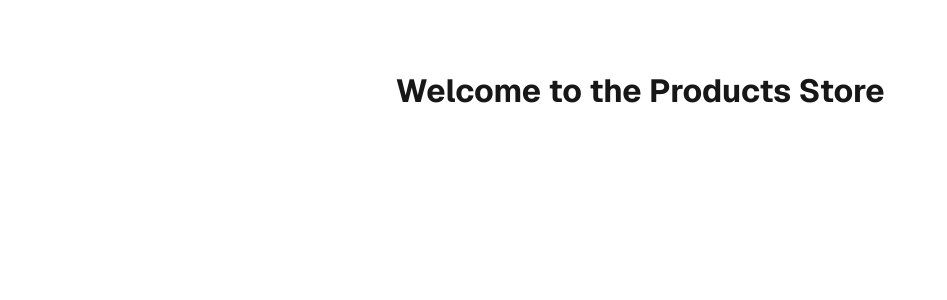
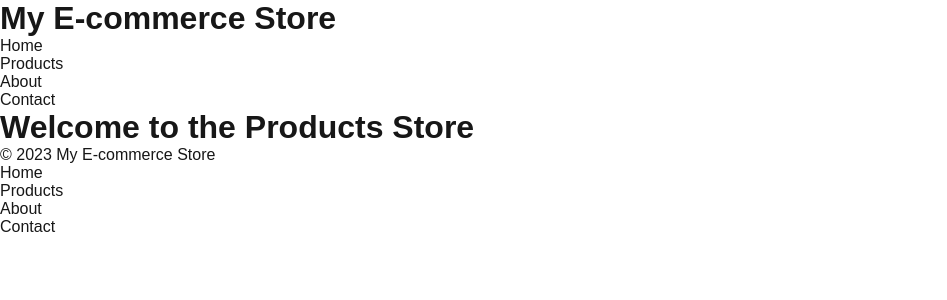
Before and after one commit to Ddxx98/NEXT, a Next.js app in the folder next/: page / in a window 1280 px wide. Shown: the top 300 px of the page, without its empty margins (0-947 px from the left). Built offline with nearby package versions, Linux system fonts and the light colour scheme.

Commit message:
commit 2

```diff
--- /dev/null
+++ b/next/src/app/components/Footer.js
@@ -0,0 +1,20 @@
+import React from 'react'
+import Link from 'next/link'
+
+const Footer = () => {
+  return (
+    <div>
+      <p>&copy; 2023 My E-commerce Store</p>
+      <nav>
+        <ul>
+          <li><Link href="/">Home</Link></li>
+          <li><Link href="/products">Products</Link></li>
+          <li><Link href="/about">About</Link></li>
+          <li><Link href="/contact">Contact</Link></li>
+        </ul>
+      </nav>
+    </div>
+  )
+}
+
+export default Footer;
--- /dev/null
+++ b/next/src/app/components/Header.js
@@ -0,0 +1,20 @@
+import React from 'react'
+import Link from 'next/link'
+
+const Header = () => {
+  return (
+    <header>
+      <h1>My E-commerce Store</h1>
+      <nav>
+        <ul>
+          <li><Link href="/">Home</Link></li>
+          <li><Link href="/products">Products</Link></li>
+          <li><Link href="/about">About</Link></li>
+          <li><Link href="/contact">Contact</Link></li>
+        </ul>
+      </nav>
+    </header>
+  )
+}
+
+export default Header
--- a/next/src/app/layout.js
+++ b/next/src/app/layout.js
@@ -1,5 +1,7 @@
 import { Geist, Geist_Mono } from "next/font/google";
 import "./globals.css";
+import Header from "./components/Header";
+import Footer from "./components/Footer";
 
 const geistSans = Geist({
   variable: "--font-geist-sans",
@@ -20,7 +22,9 @@ export default function RootLayout({ children }) {
   return (
     <html lang="en" suppressHydrationWarning>
       <body className={`${geistSans.variable} ${geistMono.variable}`}>
+        <Header />
         {children}
+        <Footer />
       </body>
     </html>
   );
--- a/next/src/app/page.js
+++ b/next/src/app/page.js
@@ -2,7 +2,7 @@ import styles from "./page.module.css";
 
 export default function Home() {
   return (
-    <div className={styles.page}>
+    <div>
       <h1 className={styles.title}>Welcome to the Products Store</h1>
     </div>
   );
```
